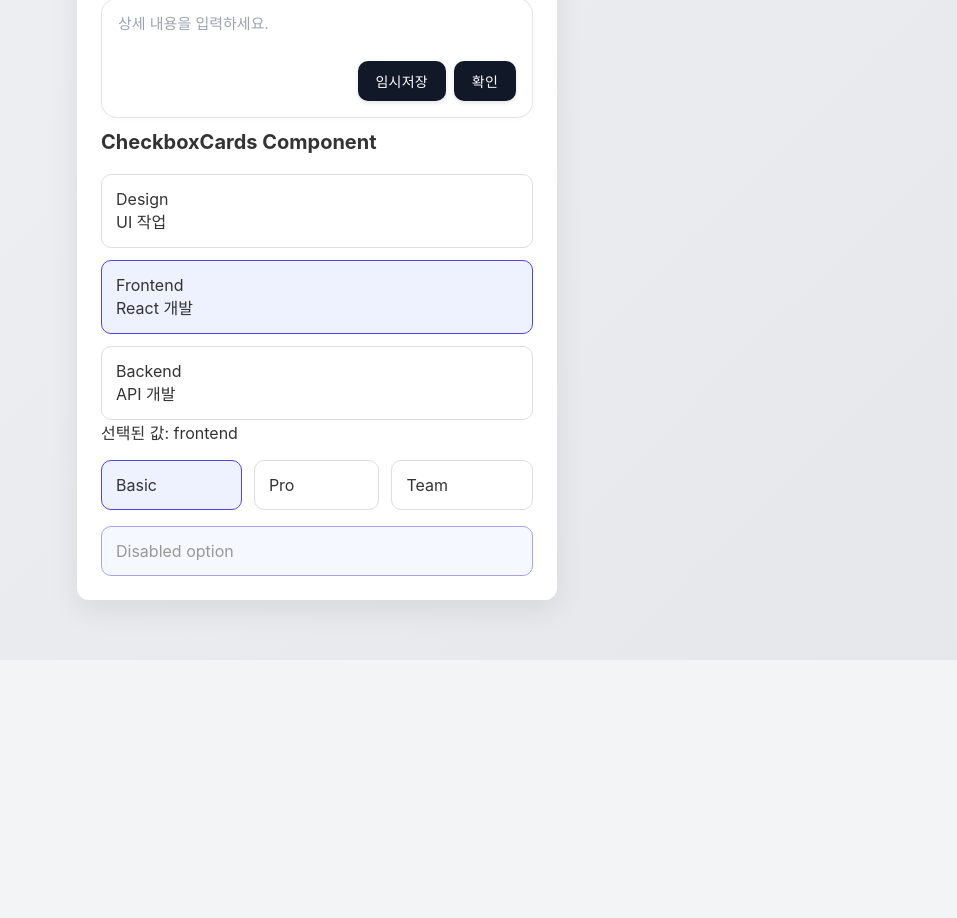
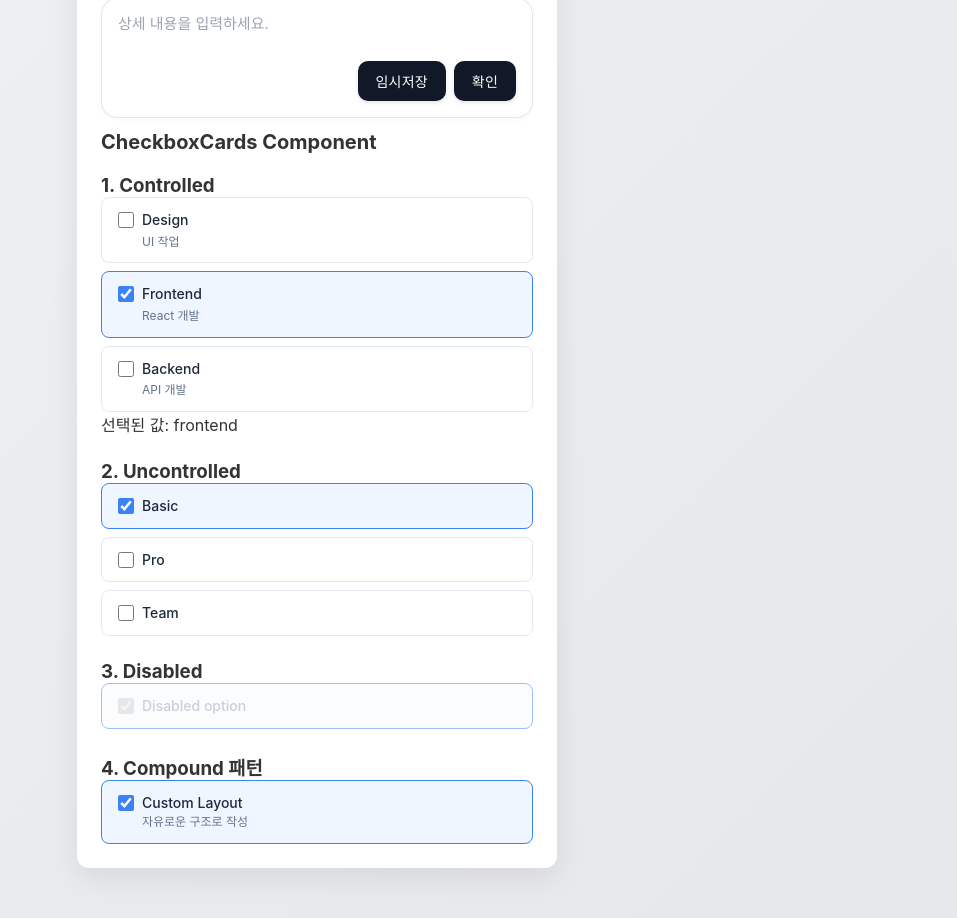
Before and after one commit to dongcheolpark/FrameUI, a React (Vite) app in the folder app/: page / in a window 1280 px wide. Shown: the part 968-1886 px from the top of the page, without its empty margins (323-1280 px from the left). Before the commit the page ends 1628 px from the top, so only its background shows below. Built offline with nearby package versions, Linux system fonts and the light colour scheme.

Commit message:
feat: support default, slot, and compound modes in CheckboxCards

```diff
--- a/app/src/App.css
+++ b/app/src/App.css
@@ -75,27 +75,99 @@ hr {
   color: #999;
 }
 
-[data-component="checkbox-cards"] {
-  display: grid;
-  gap: 12px;
+/* Root */
+[data-ui="checkbox-cards"] {
+  display: flex;
+  flex-direction: column;
+  gap: 8px;
 }
 
-[data-component="checkbox-cards"][data-orientation="horizontal"] {
-  grid-auto-flow: column;
+/* Item */
+[data-ui="checkbox-cards-item"] {
+  display: flex;
+  align-items: flex-start;
+  gap: 12px;
+  padding: 12px 16px;
+  border: 1px solid #e2e8f0;
+  border-radius: 8px;
+  cursor: pointer;
+  user-select: none;
+  transition: border-color 0.15s, background-color 0.15s;
+  background-color: #ffffff;
 }
 
-[data-component="checkbox-card"] {
-  border: 1px solid #ddd;
-  border-radius: 10px;
-  padding: 14px;
-  background: white;
+[data-ui="checkbox-cards-item"]:hover:not([data-disabled]) {
+  border-color: #94a3b8;
+  background-color: #f8fafc;
 }
 
-[data-component="checkbox-card"][data-state="checked"] {
-  border-color: #4f46e5;
-  background: #eef2ff;
+[data-ui="checkbox-cards-item"][data-checked] {
+  border-color: #3b82f6;
+  background-color: #eff6ff;
 }
 
-[data-component="checkbox-card"][data-disabled] {
+[data-ui="checkbox-cards-item"][data-checked]:hover:not([data-disabled]) {
+  border-color: #2563eb;
+  background-color: #dbeafe;
+}
+
+[data-ui="checkbox-cards-item"][data-disabled] {
+  cursor: not-allowed;
   opacity: 0.5;
+  background-color: #f8fafc;
 }
+
+/* Indicator */
+[data-ui="checkbox-cards-indicator"] {
+  width: 16px;
+  height: 16px;
+  flex-shrink: 0;
+  margin-top: 2px;
+  accent-color: #3b82f6;
+  cursor: pointer;
+}
+
+[data-ui="checkbox-cards-indicator"]:disabled {
+  cursor: not-allowed;
+}
+
+/* Label */
+[data-ui="checkbox-cards-label"] {
+  display: block;
+  font-size: 14px;
+  font-weight: 500;
+  color: #1e293b;
+  line-height: 1.4;
+}
+
+[data-ui="checkbox-cards-item"][data-disabled] [data-ui="checkbox-cards-label"] {
+  color: #94a3b8;
+}
+
+/* Description */
+[data-ui="checkbox-cards-description"] {
+  display: block;
+  font-size: 12px;
+  color: #64748b;
+  margin-top: 2px;
+  line-height: 1.4;
+}
+
+[data-ui="checkbox-cards-item"][data-disabled] [data-ui="checkbox-cards-description"] {
+  color: #cbd5e1;
+}
+
+/* invalid 상태 */
+[data-ui="checkbox-cards"][data-invalid] [data-ui="checkbox-cards-item"] {
+  border-color: #f87171;
+}
+
+[data-ui="checkbox-cards"][data-invalid] [data-ui="checkbox-cards-item"][data-checked] {
+  border-color: #ef4444;
+  background-color: #fef2f2;
+}
+
+[data-ui="checkbox-cards"][data-invalid] [data-ui="checkbox-cards-item"][data-checked]:hover:not([data-disabled]) {
+  border-color: #dc2626;
+  background-color: #fee2e2;
+}
--- a/app/src/App.tsx
+++ b/app/src/App.tsx
@@ -95,36 +95,25 @@ export function App() {
         <div className="component-section">
           <h2>CheckboxCards Component</h2>
 
+          <div className="component-example">
+            <h3>1. Controlled</h3>
             <CheckboxCards
               value={selectedRoles}
               onValueChange={setSelectedRoles}
               options={[
-              {
-                value: "design",
-                label: "Design",
-                description: "UI 작업",
-              },
-              {
-                value: "frontend",
-                label: "Frontend",
-                description: "React 개발",
-              },
-              {
-                value: "backend",
-                label: "Backend",
-                description: "API 개발",
-              },
+                { value: "design", label: "Design", description: "UI 작업" },
+                { value: "frontend", label: "Frontend", description: "React 개발" },
+                { value: "backend", label: "Backend", description: "API 개발" },
               ]}
             />
-
             <div className="status">
               선택된 값: {selectedRoles.join(", ") || "없음"}
             </div>
+          </div>
 
-          <div style={{ height: 16 }} />
-
+          <div className="component-example" style={{ marginTop: "24px" }}>
+            <h3>2. Uncontrolled</h3>
             <CheckboxCards
-            orientation="horizontal"
               defaultValue={["basic"]}
               options={[
                 { value: "basic", label: "Basic" },
@@ -132,9 +121,10 @@ export function App() {
                 { value: "team", label: "Team" },
               ]}
             />
+          </div>
 
-          <div style={{ height: 16 }} />
-
+          <div className="component-example" style={{ marginTop: "24px" }}>
+            <h3>3. Disabled</h3>
             <CheckboxCards
               disabled
               defaultValue={["design"]}
@@ -143,6 +133,20 @@ export function App() {
               ]}
             />
           </div>
+
+          <div className="component-example" style={{ marginTop: "24px" }}>
+            <h3>4. Compound 패턴</h3>
+            <CheckboxCards defaultValue={["custom"]}>
+              <CheckboxCards.Item value="custom">
+                <CheckboxCards.Indicator />
+                <div>
+                  <CheckboxCards.Label>Custom Layout</CheckboxCards.Label>
+                  <CheckboxCards.Description>자유로운 구조로 작성</CheckboxCards.Description>
+                </div>
+              </CheckboxCards.Item>
+            </CheckboxCards>
+          </div>
+        </div>
       </section>
     </main>
   );
--- a/src/components/CheckboxCards.tsx
+++ b/src/components/CheckboxCards.tsx
@@ -1,11 +1,17 @@
-import { useCallback, useMemo, useState } from "react";
-import type { HTMLAttributes, InputHTMLAttributes, ReactNode } from "react";
+import {
+  createContext,
+  useContext,
+  useState,
+  useMemo,
+  useCallback,
+} from "react";
+import type {
+  HTMLAttributes,
+  ReactNode,
+  ChangeEvent,
+} from "react";
 
-type NativeInputProps = Omit<
-  InputHTMLAttributes<HTMLInputElement>,
-  "checked" | "defaultChecked" | "onChange" | "type" | "value"
->;
-
+// --- Types ---
 export interface CheckboxCardOption {
   value: string;
   label: ReactNode;
@@ -13,101 +19,208 @@ export interface CheckboxCardOption {
   disabled?: boolean;
 }
 
-export interface CheckboxCardsProps
-  extends Omit<HTMLAttributes<HTMLDivElement>, "defaultValue" | "onChange"> {
-  options: CheckboxCardOption[];
+export interface CheckboxCardsRootProps extends HTMLAttributes<HTMLDivElement> {
   value?: string[];
   defaultValue?: string[];
   onValueChange?: (value: string[]) => void;
   disabled?: boolean;
-  name?: string;
-  required?: boolean;
-  orientation?: "vertical" | "horizontal";
-  inputProps?: NativeInputProps;
+  invalid?: boolean;
+  children?: ReactNode;
 }
 
-export function CheckboxCards({
-  options,
+export interface CheckboxCardsItemProps extends HTMLAttributes<HTMLLabelElement> {
+  value: string;
+  disabled?: boolean | undefined;
+  children?: ReactNode;
+}
+
+export interface CheckboxCardsIndicatorProps extends HTMLAttributes<HTMLInputElement> {}
+
+export interface CheckboxCardsLabelProps extends HTMLAttributes<HTMLSpanElement> {
+  children?: ReactNode;
+}
+
+export interface CheckboxCardsDescriptionProps extends HTMLAttributes<HTMLSpanElement> {
+  children?: ReactNode;
+}
+
+export interface CheckboxCardsProps extends CheckboxCardsRootProps {
+  options?: CheckboxCardOption[];
+}
+
+// --- Context ---
+interface CheckboxCardsContextValue {
+  selectedValues: string[];
+  toggleValue: (value: string) => void;
+  disabled: boolean;
+  invalid: boolean;
+}
+
+const CheckboxCardsContext = createContext<CheckboxCardsContextValue | null>(null);
+
+const CheckboxCardsItemContext = createContext<{
+  value: string;
+  checked: boolean;
+  disabled: boolean;
+} | null>(null);
+
+export function useCheckboxCardsContext() {
+  return useContext(CheckboxCardsContext);
+}
+
+export function useCheckboxCardsItemContext() {
+  return useContext(CheckboxCardsItemContext);
+}
+
+// --- Components ---
+export function CheckboxCardsRoot({
   value,
   defaultValue = [],
   onValueChange,
   disabled = false,
-  name,
-  required = false,
-  orientation = "vertical",
-  inputProps,
+  invalid = false,
+  children,
+  style,
   ...props
-}: CheckboxCardsProps) {
-  const [uncontrolledValue, setUncontrolledValue] = useState<string[]>(
-    defaultValue,
-  );
-
+}: CheckboxCardsRootProps) {
+  const [uncontrolledValue, setUncontrolledValue] = useState<string[]>(defaultValue);
   const isControlled = value !== undefined;
 
-  const currentValue = useMemo(
+  const selectedValues = useMemo(
     () => (isControlled ? value : uncontrolledValue),
-    [isControlled, uncontrolledValue, value],
+    [isControlled, value, uncontrolledValue]
   );
 
   const toggleValue = useCallback(
-    (optionValue: string, optionDisabled?: boolean) => {
-      if (disabled || optionDisabled) {
-        return;
-      }
-
-      const nextValue = currentValue.includes(optionValue)
-        ? currentValue.filter((item) => item !== optionValue)
-        : [...currentValue, optionValue];
+    (itemValue: string) => {
+      const next = selectedValues.includes(itemValue)
+        ? selectedValues.filter((v) => v !== itemValue)
+        : [...selectedValues, itemValue];
 
       if (!isControlled) {
-        setUncontrolledValue(nextValue);
+        setUncontrolledValue(next);
       }
-
-      onValueChange?.(nextValue);
+      onValueChange?.(next);
     },
-    [currentValue, disabled, isControlled, onValueChange],
+    [selectedValues, isControlled, onValueChange]
   );
 
   return (
+    <CheckboxCardsContext.Provider value={{ selectedValues, toggleValue, disabled, invalid }}>
       <div
-      data-component="checkbox-cards"
-      data-orientation={orientation}
+        data-ui="checkbox-cards"
         data-disabled={disabled ? "" : undefined}
+        data-invalid={invalid ? "" : undefined}
+        style={{ display: "flex", flexDirection: "column", gap: "8px", ...style }}
         {...props}
       >
-      {options.map((option) => {
-        const checked = currentValue.includes(option.value);
-        const optionDisabled = disabled || option.disabled;
+        {children}
+      </div>
+    </CheckboxCardsContext.Provider>
+  );
+}
+
+export function CheckboxCardsItem({
+  value,
+  disabled: itemDisabled = false,
+  children,
+  style,
+  ...props
+}: CheckboxCardsItemProps) {
+  const ctx = useContext(CheckboxCardsContext);
+  if (!ctx) throw new Error("CheckboxCardsItem must be used inside CheckboxCardsRoot");
+
+  const { selectedValues, toggleValue, disabled: rootDisabled } = ctx;
+  const disabled = rootDisabled || itemDisabled;
+  const checked = selectedValues.includes(value);
 
   return (
+    <CheckboxCardsItemContext.Provider value={{ value, checked, disabled }}>
       <label
-            key={option.value}
-            data-component="checkbox-card"
-            data-state={checked ? "checked" : "unchecked"}
-            data-disabled={optionDisabled ? "" : undefined}
-            style={{ cursor: optionDisabled ? "not-allowed" : "pointer" }}
+        data-ui="checkbox-cards-item"
+        data-checked={checked ? "" : undefined}
+        data-disabled={disabled ? "" : undefined}
+        style={{ display: "flex", alignItems: "flex-start", gap: "8px", cursor: disabled ? "not-allowed" : "pointer", ...style }}
+        {...props}
       >
+        {children}
+      </label>
+    </CheckboxCardsItemContext.Provider>
+  );
+}
+
+export function CheckboxCardsIndicator({
+  style,
+  ...props
+}: CheckboxCardsIndicatorProps) {
+  const ctx = useContext(CheckboxCardsContext);
+  const itemCtx = useContext(CheckboxCardsItemContext);
+  if (!ctx || !itemCtx) throw new Error("CheckboxCardsIndicator must be used inside CheckboxCardsItem");
+
+  const { toggleValue } = ctx;
+  const { value, checked, disabled } = itemCtx;
+
+  const handleChange = (_e: ChangeEvent<HTMLInputElement>) => {
+    if (!disabled) toggleValue(value);
+  };
+
+  return (
     <input
       type="checkbox"
-              name={name}
-              value={option.value}
       checked={checked}
-              disabled={optionDisabled}
-              required={required}
-              onChange={() => toggleValue(option.value, option.disabled)}
-              style={{
-                position: "absolute",
-                left: "-9999px",
-              }}
-              {...inputProps}
+      disabled={disabled}
+      onChange={handleChange}
+      data-ui="checkbox-cards-indicator"
+      style={{ flexShrink: 0, ...style }}
+      {...props}
     />
-            <div>
-              <div>{option.label}</div>
-              {option.description ? <div>{option.description}</div> : null}
-            </div>
-          </label>
-        );
-      })}
-    </div>
   );
 }
+
+export function CheckboxCardsLabel({ children, ...props }: CheckboxCardsLabelProps) {
+  return (
+    <span data-ui="checkbox-cards-label" {...props}>
+      {children}
+    </span>
+  );
+}
+
+export function CheckboxCardsDescription({ children, ...props }: CheckboxCardsDescriptionProps) {
+  return (
+    <span data-ui="checkbox-cards-description" {...props}>
+      {children}
+    </span>
+  );
+}
+
+// --- Default Component ---
+export const CheckboxCards = Object.assign(
+  function CheckboxCards({ options, children, ...rootProps }: CheckboxCardsProps) {
+    if (options) {
+      return (
+        <CheckboxCardsRoot {...rootProps}>
+          {options.map((option) => (
+            <CheckboxCardsItem key={option.value} value={option.value} disabled={option.disabled}>
+              <CheckboxCardsIndicator />
+              <div style={{ display: "flex", flexDirection: "column", gap: "2px" }}>
+                <CheckboxCardsLabel>{option.label}</CheckboxCardsLabel>
+                {option.description && (
+                  <CheckboxCardsDescription>{option.description}</CheckboxCardsDescription>
+                )}
+              </div>
+            </CheckboxCardsItem>
+          ))}
+        </CheckboxCardsRoot>
+      );
+    }
+
+    return <CheckboxCardsRoot {...rootProps}>{children}</CheckboxCardsRoot>;
+  },
+  {
+    Root: CheckboxCardsRoot,
+    Item: CheckboxCardsItem,
+    Indicator: CheckboxCardsIndicator,
+    Label: CheckboxCardsLabel,
+    Description: CheckboxCardsDescription,
+  }
+);
```
Also changed, not shown: 1 other file (tests, documents, lock files or other folders). Lines whose indentation alone changed are shown as unchanged.
